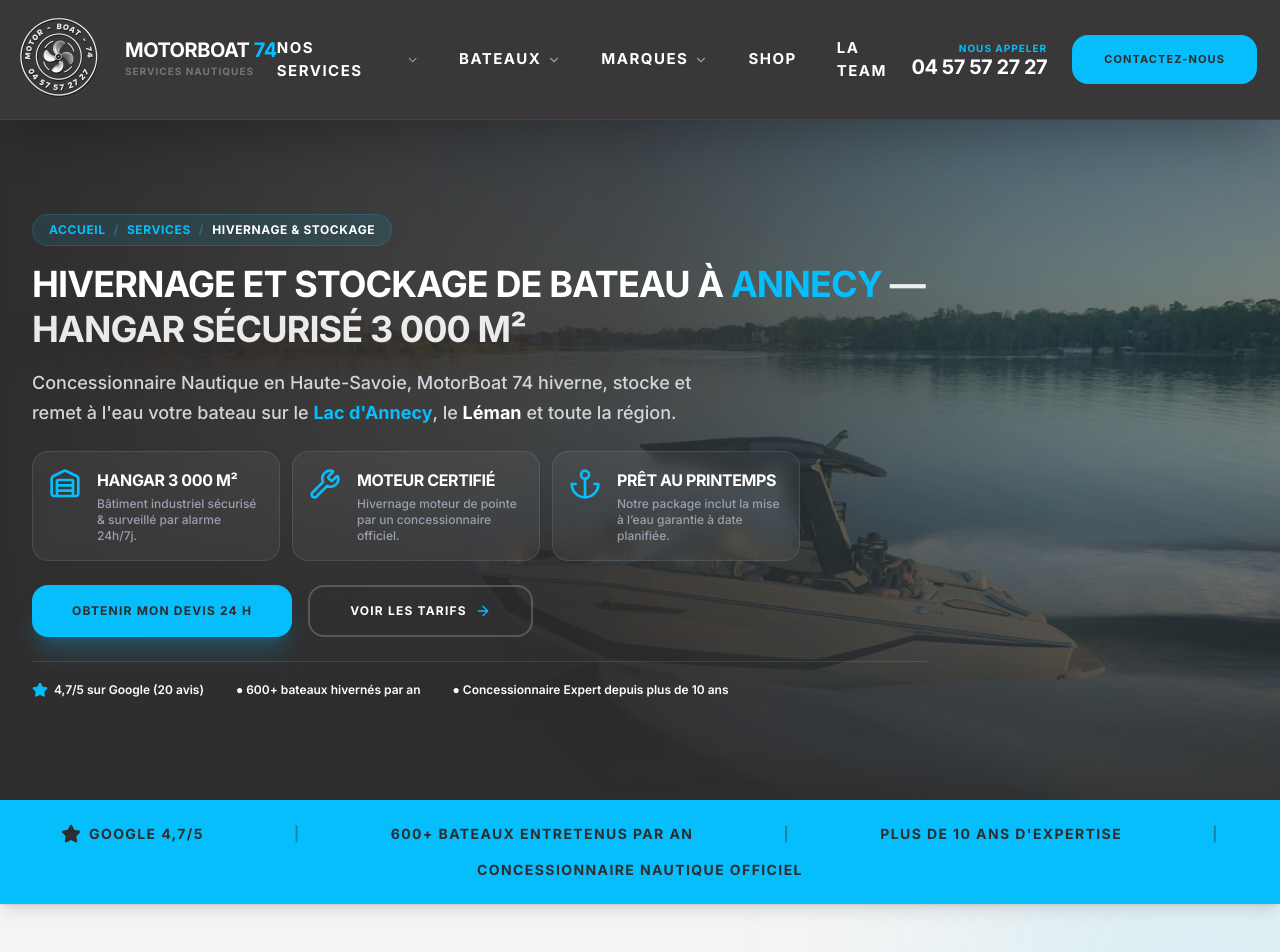
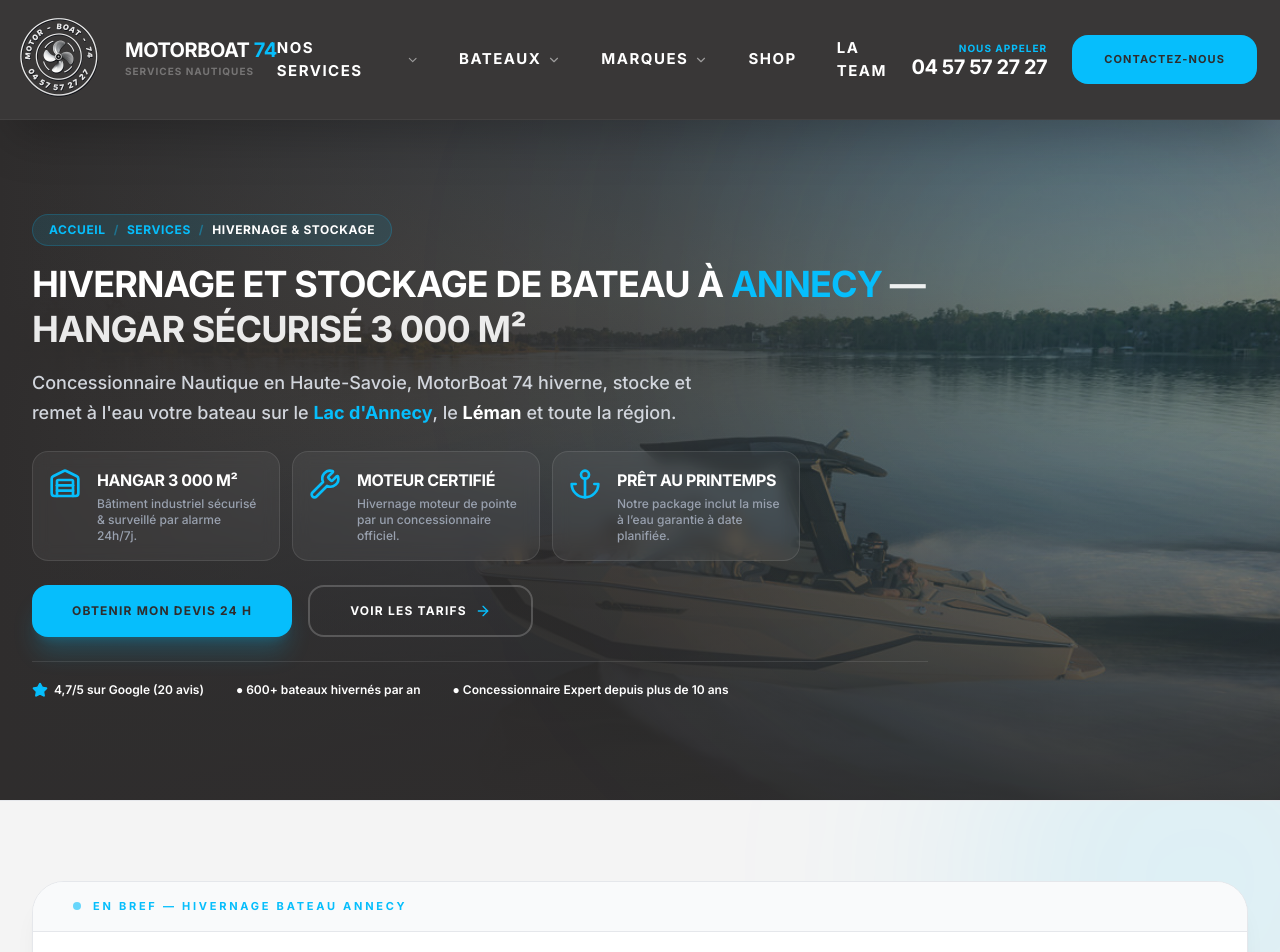
Before and after one commit to Ericfevrier/MB74-Site, a React (Vite) app: page /hivernage-stockage-bateau in a window 1280 px wide. Shown: the top 952 px of the page. Built offline with nearby package versions, Linux system fonts and the light colour scheme.

Commit message:
Page hivernage: suppression du bandeau preuve sociale (note Google), formulaire sidebar entierement visible (scroll interne si ecran court), retrait animation pulse CTA mobile, espacement resserre

```diff
--- a/src/pages/HivernageStockagePage.tsx
+++ b/src/pages/HivernageStockagePage.tsx
@@ -362,7 +362,7 @@
       <div className="lg:hidden fixed bottom-6 inset-x-0 mx-auto px-6 z-50 pointer-events-none">
         <button
           onClick={scrollToForm}
-          className="w-full bg-brand-cyan text-brand-dark font-extrabold py-4 px-6 rounded-2xl shadow-2xl flex items-center justify-center gap-2 text-sm uppercase tracking-wider active:scale-95 transition-all pointer-events-auto border border-white/20 animate-pulse"
+          className="w-full bg-brand-cyan text-brand-dark font-extrabold py-4 px-6 rounded-2xl shadow-2xl flex items-center justify-center gap-2 text-sm uppercase tracking-wider active:scale-95 transition-all pointer-events-auto border border-white/20"
         >
           <FileCheck className="w-5 h-5" /> Devis Hivernage 24 h
         </button>
@@ -452,30 +452,6 @@
               </span>
               <span className="text-white">● 600+ bateaux hivernés par an</span>
               <span className="text-white">● Concessionnaire Expert depuis plus de 10 ans</span>
-            </div>
-          </div>
-        </div>
-      </section>
-
-      {/* 2. Barre de preuve sociale (Bandeau horizontal) */}
-      <section className="bg-brand-cyan text-brand-dark py-6 relative z-10 shadow-lg font-bold overflow-hidden select-none">
-        <div className="container mx-auto px-4 lg:px-8 max-w-[1400px]">
-          <div className="flex flex-wrap items-center justify-around gap-y-4 gap-x-8 text-center uppercase tracking-widest text-xs md:text-sm">
-            <div className="flex items-center gap-2">
-              <Star className="w-5 h-5 fill-brand-dark text-brand-dark" />
-              <span>Google 4,7/5</span>
-            </div>
-            <div className="hidden sm:block text-brand-dark/40 font-bold">|</div>
-            <div>
-              <span>600+ Bateaux entretenus par an</span>
-            </div>
-            <div className="hidden md:block text-brand-dark/40 font-bold">|</div>
-            <div>
-              <span>Plus de 10 ans d'expertise</span>
-            </div>
-            <div className="hidden sm:block text-brand-dark/40 font-bold">|</div>
-            <div>
-              <span>Concessionnaire Nautique officiel</span>
             </div>
           </div>
         </div>
@@ -616,7 +592,7 @@
           <div className="grid grid-cols-1 lg:grid-cols-3 gap-12 items-start">
 
             {/* LEFT COLUMN: Blocks 4 to 12 (occupies 2/3 space recursively) */}
-            <div className="lg:col-span-2 space-y-32">
+            <div className="lg:col-span-2 space-y-24">
 
               {/* Bloc 4 — Les 2 formules */}
               <div id="formules" className="scroll-mt-36">
@@ -1239,7 +1215,7 @@
             {/* RIGHT COLUMN: Sticky Form (Block 13 - CTA final) */}
             <aside
               ref={formulationFormRef}
-              className="lg:col-span-1 lg:sticky lg:top-36 bg-ink-950 border-2 border-brand-cyan/30 rounded-3xl p-8 shadow-3xl overflow-hidden"
+              className="lg:col-span-1 lg:sticky lg:top-32 lg:max-h-[calc(100vh-9rem)] lg:overflow-y-auto hide-scrollbar bg-ink-950 border-2 border-brand-cyan/30 rounded-3xl p-8 shadow-3xl"
             >
               <div className="relative">
                 {/* Decorative border accent */}
```
